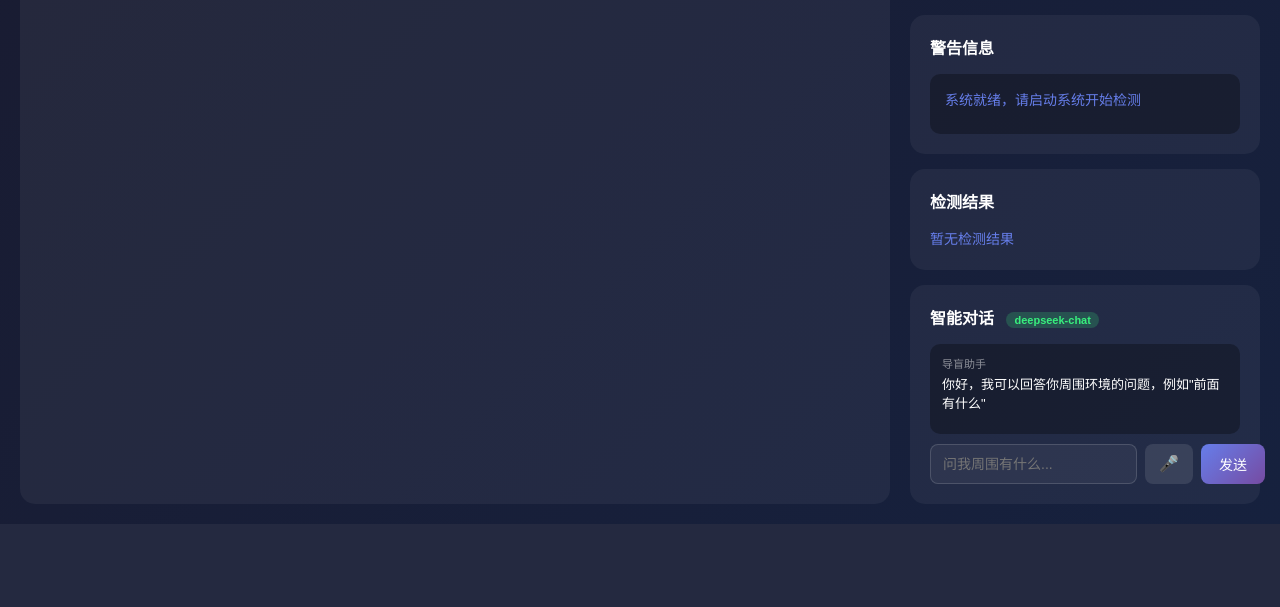
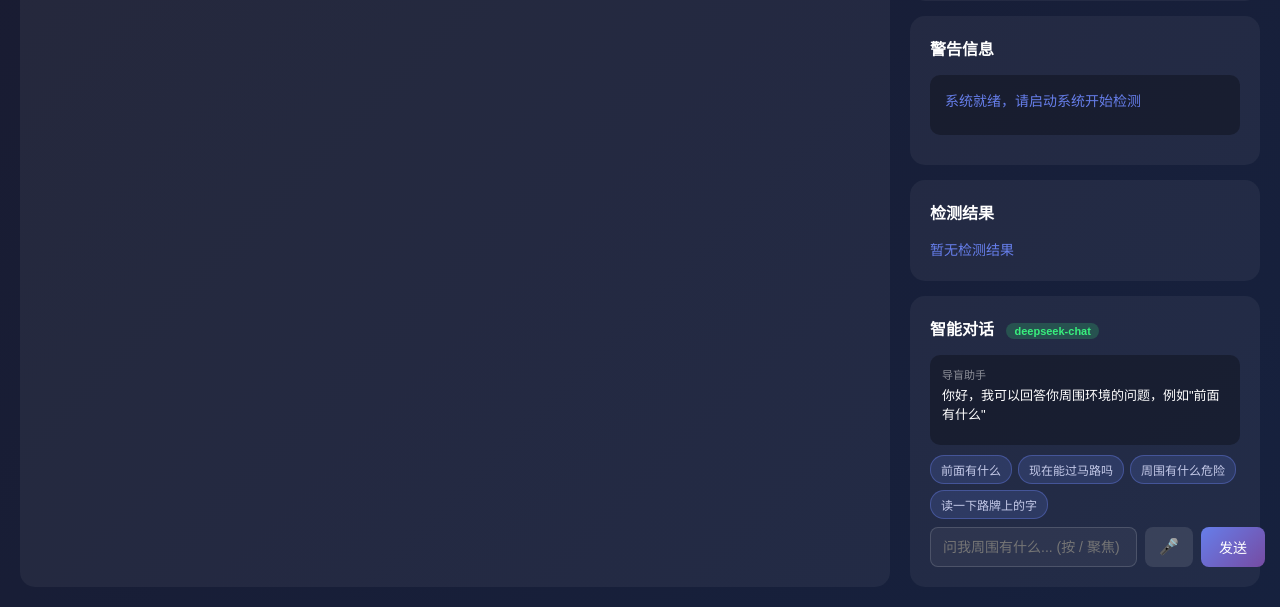
Before and after one commit to Liiiyonx/BlindGuard, a Flask app: page / in a window 1280 px wide. Shown: the part 679-1286 px from the top of the page. Before the commit the page ends 1203 px from the top, so only its background shows below. Run offline with Flask 3, Linux system fonts and the light colour scheme.

Commit message:
feat: 可用性与交互升级（参考 Frigate/Be My Eyes/WCAG 模式）
- 检测列表可视化: 置信度进度条 + 风险分值 + 方位 + 持续时长 + 灯色/趋势标签
- 播报事件时间线: 后端事件流(/api/system/status 内联) + 前端 Frigate 式时间线面板
- 高对比度大字模式: WCAG AA 低视力适配, localStorage 记忆, 黄字黑底
- 快捷提问 chips: 前面有什么/能过马路吗/周围危险/读路牌 一键发送
- 键盘快捷键: / 聚焦提问框, Esc 离开; ARIA 标签补齐(chatBox role=log, messageArea aria-live)
- 实测 60s: 行人 45 帧均值 69.2%/最高 90.7%, 汽车 69.2%, 公交/卡车/井盖均有检出

```diff
--- a/app.py
+++ b/app.py
@@ -12,6 +12,7 @@ import os
 import time
 import logging
 import threading
+from collections import deque
 from flask import Flask, render_template, Response, jsonify, request
 import cv2
 import numpy as np
@@ -218,6 +219,10 @@ class BlindGuardApp:
         # 最近一条播报，供前端展示
         self.last_message = "系统就绪，请启动系统开始检测"
         self.overall_risk = 'safe'
+        # 播报事件时间线（Frigate 式事件流：供前端时间线面板回看）
+        self.events = deque(maxlen=50)
+        self.events.append({'time': time.strftime('%H:%M:%S'),
+                            'text': '系统就绪', 'level': 'safe'})
         # 最近一次播报的端到端延迟（检测帧完成 -> 播报文本生成）
         self.last_announce_latency_ms = None
 
@@ -490,6 +495,7 @@ class BlindGuardApp:
             'scene_type': self.scene_info.get('scene_type', ''),
             'scene_type_cn': self.scene_info.get('scene_type_cn', ''),
             'last_message': self.last_message,
+            'events': list(self.events)[-8:][::-1],
         })
 
     def _cam_start(self):
@@ -595,6 +601,8 @@ class BlindGuardApp:
                                 f"(LLM={'在线' if self.agent.llm_ok else '离线模板'})")
                 logger.info(f"智能体播报: {text}")
                 self.last_message = text
+                self.events.append({'time': time.strftime('%H:%M:%S'),
+                                    'text': text, 'level': risk})
                 priority = RISK_VOICE_PRIORITY.get(risk, VoiceAnnouncer.PRIORITY_MEDIUM)
                 self.voice.speak(text, priority=priority)
         except Exception as e:
--- a/templates/index.html
+++ b/templates/index.html
@@ -226,6 +226,77 @@
         }
         .det-tag.warn { color: #f4a261; }
         .det-tag.green { color: #38ef7d; }
+        .conf-bar {
+            height: 5px;
+            background: rgba(255,255,255,0.12);
+            border-radius: 3px;
+            margin-top: 6px;
+            overflow: hidden;
+            width: 130px;
+        }
+        .conf-bar i {
+            display: block;
+            height: 100%;
+            background: linear-gradient(90deg, #667eea, #38ef7d);
+            border-radius: 3px;
+        }
+        .det-sub { font-size: 11px; opacity: 0.65; margin-top: 4px; }
+        /* 播报时间线（参考 Frigate 事件流） */
+        .timeline {
+            margin-top: 10px;
+            max-height: 150px;
+            overflow-y: auto;
+            font-size: 12px;
+        }
+        .timeline-item {
+            padding: 6px 10px;
+            border-left: 3px solid #667eea;
+            background: rgba(255,255,255,0.04);
+            border-radius: 0 6px 6px 0;
+            margin-bottom: 5px;
+        }
+        .timeline-item .tl-time { font-size: 10px; opacity: 0.5; }
+        .timeline-item.critical { border-left-color: #ff0040; }
+        .timeline-item.high { border-left-color: #f45c43; }
+        .timeline-item.medium { border-left-color: #f4a261; }
+        /* 快捷提问 chips */
+        .chip-row { display: flex; flex-wrap: wrap; gap: 6px; margin-bottom: 8px; }
+        .chip {
+            font-size: 12px;
+            padding: 5px 10px;
+            background: rgba(102,126,234,0.18);
+            border: 1px solid rgba(102,126,234,0.4);
+            border-radius: 14px;
+            color: #c5cae9;
+            cursor: pointer;
+            transition: all 0.2s;
+        }
+        .chip:hover { background: rgba(102,126,234,0.35); color: #fff; }
+        /* 头部工具按钮 */
+        .header-tools { display: flex; gap: 10px; align-items: center; }
+        .tool-btn {
+            background: rgba(255,255,255,0.1);
+            border: 1px solid rgba(255,255,255,0.2);
+            color: #fff;
+            padding: 8px 14px;
+            border-radius: 8px;
+            cursor: pointer;
+            font-size: 13px;
+        }
+        .tool-btn:hover { background: rgba(255,255,255,0.2); }
+        /* 高对比度大字模式（低视力用户 / WCAG AA） */
+        body.hc {
+            background: #000 !important;
+            font-size: 18px;
+        }
+        body.hc .panel-card, body.hc .header, body.hc .video-header { background: #0a0a0a !important; border: 2px solid #ffe600; }
+        body.hc .status-value, body.hc .message, body.hc .chat-msg, body.hc .detection-item, body.hc .det-sub { color: #ffe600 !important; font-size: 17px; }
+        body.hc .message.warning, body.hc .det-tag.warn { color: #ff5252 !important; }
+        body.hc .conf-bar { height: 8px; background: #333; }
+        body.hc .conf-bar i { background: #ffe600; }
+        body.hc .timeline-item { color: #ffe600; }
+        body.hc .chip { color: #ffe600; border-color: #ffe600; }
+        body.hc h1, body.hc h3 { color: #ffe600; }
         @media (max-width: 900px) {
             .main-container { flex-direction: column; }
             .control-panel { width: 100%; }
@@ -237,8 +308,12 @@
         <div class="logo">
             <div>
                 <h1>BlindGuard</h1>
-                        <p>智能导盲系统 V2.1 · 多模态感知智能体</p>
+                <p>智能导盲系统 V2.2.1 · 多模态感知智能体</p>
             </div>
+        </div>
+        <div class="header-tools">
+            <button class="tool-btn" id="btnContrast" onclick="toggleContrast()"
+                    aria-label="切换高对比度大字模式">👁 大字模式</button>
         </div>
     </header>
 
@@ -314,9 +389,10 @@
 
             <div class="panel-card">
                 <h3>警告信息</h3>
-                <div class="message-area" id="messageArea">
+                <div class="message-area" id="messageArea" aria-live="polite">
                     <div class="message info">系统就绪，请启动系统开始检测</div>
                 </div>
+                <div class="timeline" id="timeline" aria-label="播报时间线"></div>
             </div>
 
             <div class="panel-card">
@@ -330,13 +406,20 @@
                 <h3>智能对话
                     <span class="agent-badge off" id="agentBadge">本地回退</span>
                 </h3>
-                <div class="chat-box" id="chatBox">
+                <div class="chat-box" id="chatBox" role="log" aria-label="对话记录">
                     <div class="chat-msg bot"><div class="role">导盲助手</div>你好，我可以回答你周围环境的问题，例如"前面有什么"</div>
                 </div>
+                <div class="chip-row" id="chipRow">
+                    <button class="chip" onclick="quickAsk('前面有什么')">前面有什么</button>
+                    <button class="chip" onclick="quickAsk('现在能过马路吗')">现在能过马路吗</button>
+                    <button class="chip" onclick="quickAsk('周围有什么危险')">周围有什么危险</button>
+                    <button class="chip" onclick="quickAsk('读一下路牌上的字')">读一下路牌上的字</button>
+                </div>
                 <div class="chat-input-row">
-                    <input id="chatInput" type="text" placeholder="问我周围有什么..." onkeydown="if(event.key==='Enter')sendChat()">
-                    <button class="btn btn-secondary mic-btn" id="btnMic" onclick="toggleMic()" title="语音输入">🎤</button>
-                    <button class="btn btn-primary" onclick="sendChat()">发送</button>
+                    <input id="chatInput" type="text" placeholder="问我周围有什么... (按 / 聚焦)"
+                           aria-label="输入问题" onkeydown="if(event.key==='Enter')sendChat()">
+                    <button class="btn btn-secondary mic-btn" id="btnMic" onclick="toggleMic()" title="语音输入" aria-label="语音输入">🎤</button>
+                    <button class="btn btn-primary" onclick="sendChat()" aria-label="发送">发送</button>
                 </div>
             </div>
         </aside>
@@ -529,6 +612,14 @@
                 // 场景类型
                 document.getElementById('sceneType').textContent = data.scene_type_cn || '-';
 
+                // 播报时间线
+                if (data.events) {
+                    const tl = document.getElementById('timeline');
+                    tl.innerHTML = data.events.map(e =>
+                        `<div class="timeline-item ${e.level}"><span class="tl-time">${e.time}</span> · ${e.text}</div>`
+                    ).join('');
+                }
+
                 // 最新播报
                 if (data.last_message) {
                     showMessage(data.last_message, risk === 'critical' || risk === 'high' ? 'warning' : 'info');
@@ -572,7 +663,10 @@
                 data.detections.forEach(det => {
                     const conf = (det.confidence * 100).toFixed(1);
                     const risk = det.risk_level || 'safe';
+                    const score = det.risk_score != null ? (det.risk_score * 100).toFixed(0) : '-';
                     const name = det.class_name_cn || det.class_name || '未知';
+                    const zone = { left: '左侧', center: '正前方', right: '右侧' }[det.position_zone] || '';
+                    const dur = det.track_age != null ? ` · 已出现 ${det.track_age}s` : '';
                     let tags = '';
                     if (det.light_state && det.light_state !== 'unknown') {
                         const lc = { red: '红灯', yellow: '黄灯', green: '绿灯' }[det.light_state];
@@ -583,9 +677,13 @@
                     }
                     if (det.trend === 'approaching') tags += '<span class="det-tag warn">↑接近中</span>';
                     else if (det.trend === 'receding') tags += '<span class="det-tag">↓远离</span>';
-                    html += `<div class="detection-item">
-                        <div><b>${name}</b> (${conf}%)${tags}</div>
+                    html += `<div class="detection-item" style="display:block">
+                        <div style="display:flex;justify-content:space-between;align-items:center">
+                            <div><b>${name}</b>${tags}</div>
                             <div class="risk-dot ${risk}"></div>
+                        </div>
+                        <div class="conf-bar" title="置信度 ${conf}%"><i style="width:${conf}%"></i></div>
+                        <div class="det-sub">置信度 ${conf}% · 风险分 ${score}${zone ? ' · ' + zone : ''}${dur}</div>
                     </div>`;
                 });
                 list.innerHTML = html;
@@ -633,6 +731,32 @@
                 btn.classList.add('listening');
             } catch (e) {}
         }
+
+        // 大字高对比模式（低视力用户，localStorage 记忆）
+        function toggleContrast() {
+            document.body.classList.toggle('hc');
+            localStorage.setItem('bg_hc', document.body.classList.contains('hc') ? '1' : '0');
+        }
+        if (localStorage.getItem('bg_hc') === '1') {
+            document.body.classList.add('hc');
+        }
+
+        // 快捷提问
+        function quickAsk(q) {
+            document.getElementById('chatInput').value = q;
+            sendChat();
+        }
+
+        // 键盘快捷键：/ 聚焦提问框，Esc 离开
+        document.addEventListener('keydown', (e) => {
+            const input = document.getElementById('chatInput');
+            if (e.key === '/' && document.activeElement !== input) {
+                e.preventDefault();
+                input.focus();
+            } else if (e.key === 'Escape' && document.activeElement === input) {
+                input.blur();
+            }
+        });
 
         // 智能对话
         async function sendChat() {
```
Lines whose indentation alone changed are shown as unchanged.
